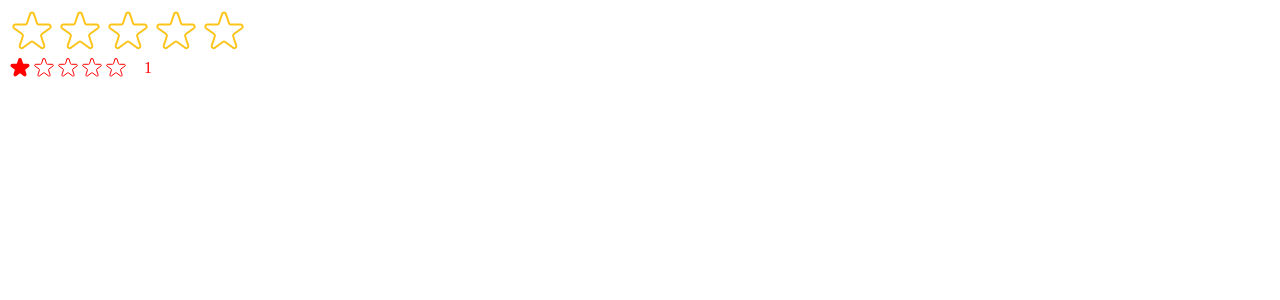
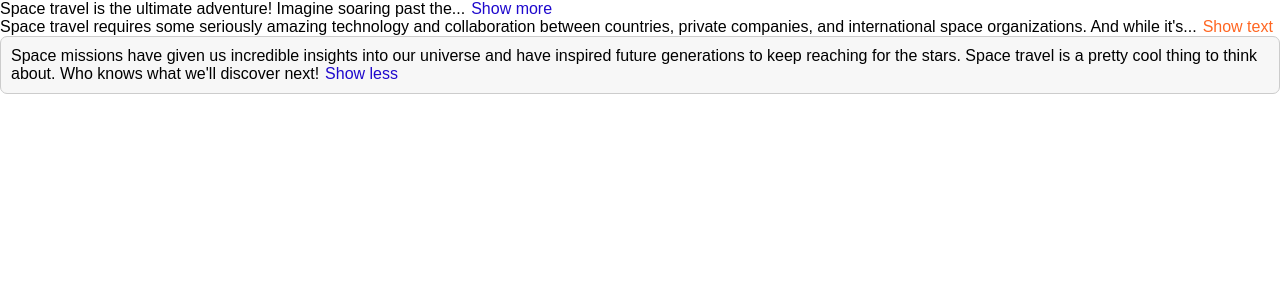
Before and after one commit to sharpWit/react-miniProjects, a React (Create React App) app: page / in a window 1280 px wide. Shown: the top 300 px of the page. Built offline with nearby package versions, Linux system fonts and the light colour scheme.

Commit message:
text expander component added to the components

```diff
--- a/src/App.js
+++ b/src/App.js
@@ -1,14 +1,17 @@
 // import UsePopcorn from "./components/usepopcorn/UsePopcorn";
-import StarRating from "./components/rating/StarRating";
+// import StarRating from "./components/rating/StarRating";
+
+import TextExpand from "./components/text-expander/TextExpand";
 
 function App() {
   return (
     <>
-      <StarRating
+      <TextExpand />
+      {/* <StarRating
         maxRating={5}
         messages={["Terrible", "Bad", "Okay", "Good", "Amazing"]}
       />
-      <StarRating size={24} color="red" className="test" defaultValue={1} />
+      <StarRating size={24} color="red" className="test" defaultValue={1} /> */}
       {/* <UsePopcorn /> */}
     </>
   );
--- /dev/null
+++ b/src/components/text-expander/TextExpand.js
@@ -0,0 +1,35 @@
+import TextExpander from "./TextExpander";
+
+export default function TextExpand() {
+  return (
+    <div>
+      <TextExpander>
+        Space travel is the ultimate adventure! Imagine soaring past the stars
+        and exploring new worlds. It's the stuff of dreams and science fiction,
+        but believe it or not, space travel is a real thing. Humans and robots
+        are constantly venturing out into the cosmos to uncover its secrets and
+        push the boundaries of what's possible.
+      </TextExpander>
+
+      <TextExpander
+        collapsedNumWords={20}
+        expandButtonText="Show text"
+        collapseButtonText="Collapse text"
+        buttonColor="#ff6622"
+      >
+        Space travel requires some seriously amazing technology and
+        collaboration between countries, private companies, and international
+        space organizations. And while it's not always easy (or cheap), the
+        results are out of this world. Think about the first time humans stepped
+        foot on the moon or when rovers were sent to roam around on Mars.
+      </TextExpander>
+
+      <TextExpander expanded={true} className="box">
+        Space missions have given us incredible insights into our universe and
+        have inspired future generations to keep reaching for the stars. Space
+        travel is a pretty cool thing to think about. Who knows what we'll
+        discover next!
+      </TextExpander>
+    </div>
+  );
+}
--- /dev/null
+++ b/src/components/text-expander/TextExpander.js
@@ -0,0 +1,38 @@
+import { useState } from "react";
+import "./index.css";
+
+function TextExpander({
+  collapsedNumWords = 10,
+  expandButtonText = "Show more",
+  collapseButtonText = "Show less",
+  buttonColor = "#1f09cd",
+  expanded = false,
+  className,
+  children,
+}) {
+  const [isExpanded, setIsExpanded] = useState(expanded);
+
+  const displayText = isExpanded
+    ? children
+    : children.split(" ").slice(0, collapsedNumWords).join(" ") + "...";
+
+  const buttonStyle = {
+    background: "none",
+    border: "none",
+    font: "inherit",
+    cursor: "pointer",
+    marginLeft: "6px",
+    color: buttonColor,
+  };
+
+  return (
+    <div className={className}>
+      <span>{displayText}</span>
+      <button onClick={() => setIsExpanded((exp) => !exp)} style={buttonStyle}>
+        {isExpanded ? collapseButtonText : expandButtonText}
+      </button>
+    </div>
+  );
+}
+
+export default TextExpander;
--- /dev/null
+++ b/src/components/text-expander/index.css
@@ -0,0 +1,15 @@
+* {
+  padding: 0;
+  margin: 0;
+}
+
+body {
+  font-family: sans-serif;
+}
+
+.box {
+  padding: 10px;
+  border: 1px solid #ccc;
+  border-radius: 7px;
+  background-color: #f7f7f7;
+}
```
